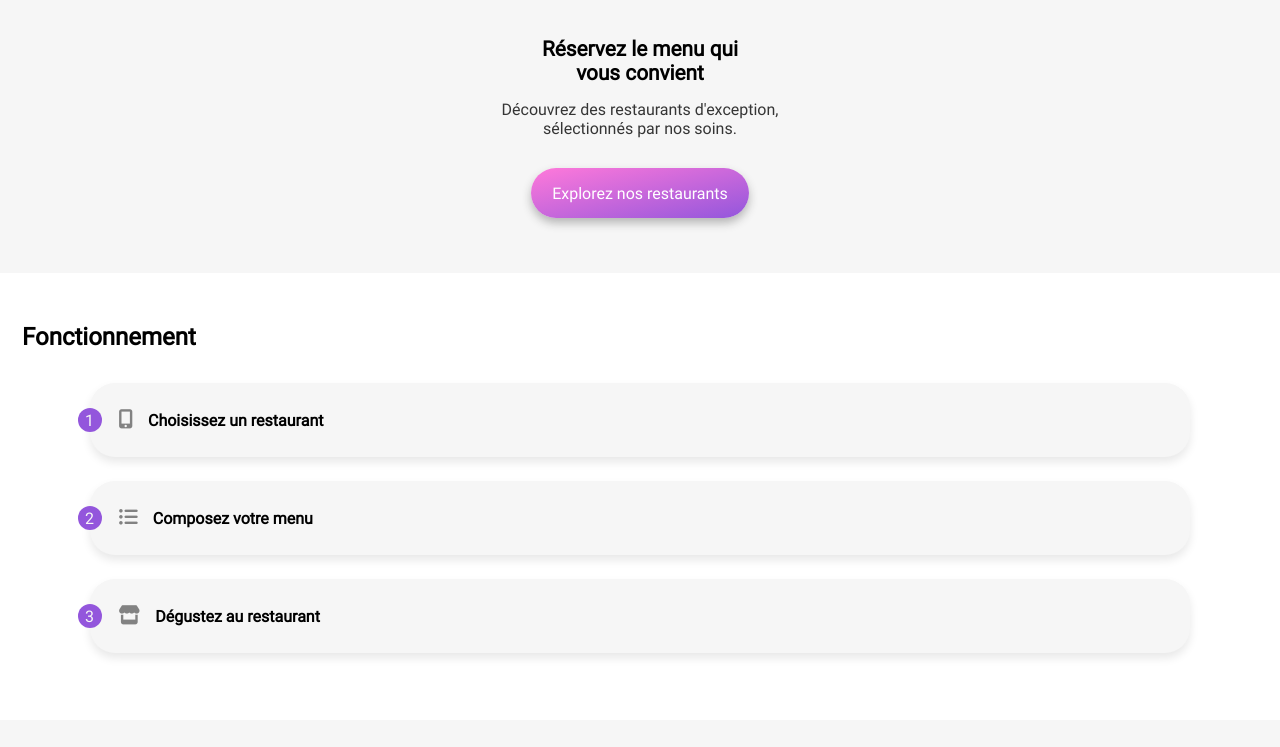
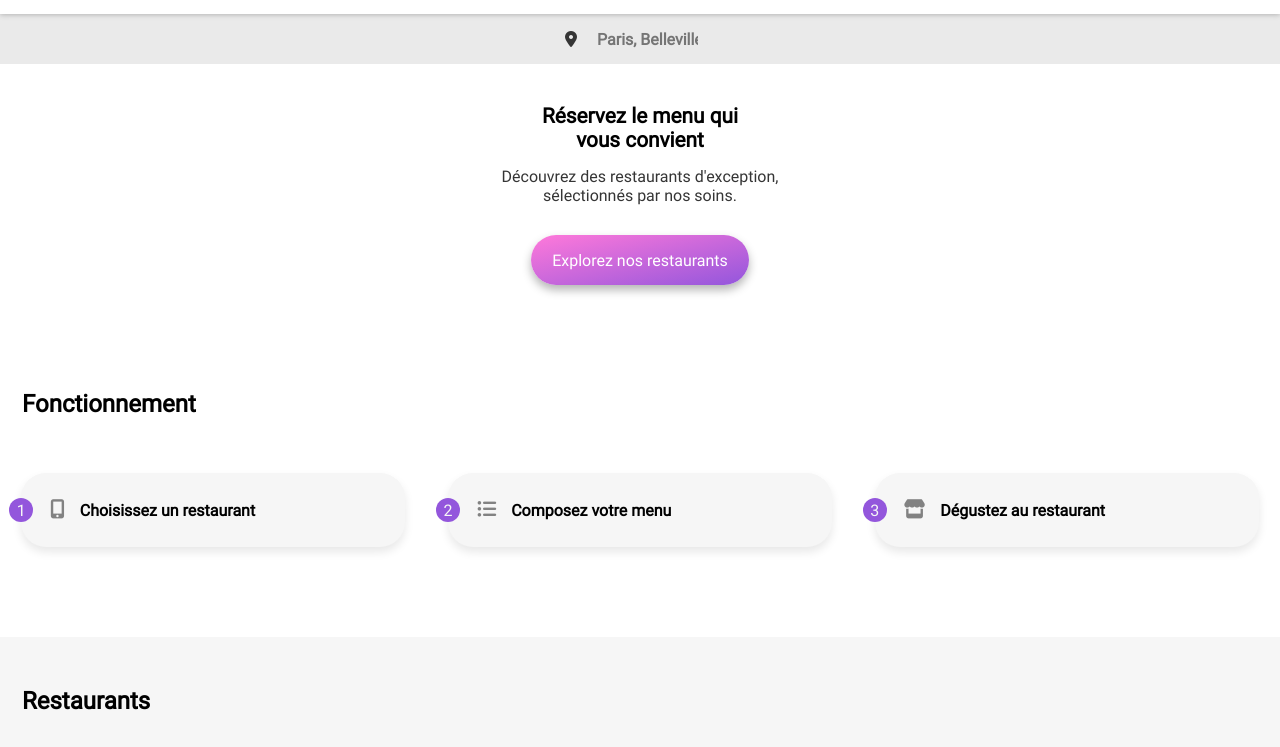
Before and after one commit to y4wee/quentinjambert_3_29032021, a website: page index.html in a window 1280 px wide. Shown: the part 116-863 px from the top of the page. Drawn offline with Linux system fonts and the light colour scheme; grey boxes are pictures that could not be loaded.

Commit message:
version finale responsive validé w3c

```diff
--- a/sass/base/_base.scss
+++ b/sass/base/_base.scss
@@ -14,6 +14,6 @@ body {
         min-width: 350px;
     }
     @include desktop {
-        max-width: 1440px;
+        background-color: $colorBack1;
     }
 }
--- a/sass/base/_typograpie.scss
+++ b/sass/base/_typograpie.scss
@@ -39,6 +39,9 @@
     &Logo {
         font-family: 'shrikhand';
         font-size: 1.2em;
+        @include desktop {
+            font-size: 1.5em;
+        }
     }
 }
 // font des h2 menu
--- a/sass/components/_buttons.scss
+++ b/sass/components/_buttons.scss
@@ -17,7 +17,7 @@
     &:hover {
         opacity: 0.85;
         box-shadow: 0 5px 10px lighten($colorBack3, 30%);
-        transform: scale(1.1);
+        transform: scale(1.05);
     }
 }
 // boutons favoris en forme de coeur
--- a/sass/layouts/_fonctionnement.scss
+++ b/sass/layouts/_fonctionnement.scss
@@ -1,10 +1,25 @@
 .fonctionSection {
     @extend %flex;
     flex-direction: column;
+    width: 100%;
+    margin: auto;
     h1 {
         margin: $marginTitre;
     }
     padding-bottom: 55px;
+    @include desktop {
+        max-width: 1440px;
+        flex-direction: row;
+        flex-wrap: wrap;
+        background-color: white;
+        h1 {
+            width: 100%
+        }
+        .fonctionRule {
+            width: 30%;
+            margin: 35px auto;
+        }
+    }
 }
 .fonctionRule {
     @extend %flex;
--- a/sass/layouts/_footer.scss
+++ b/sass/layouts/_footer.scss
@@ -3,6 +3,15 @@
     flex-direction: column;
     background-color: $colorBack3;
     padding-bottom: 35px;
+    @include desktop {
+        flex-direction: row;
+        flex-wrap: wrap;
+        justify-content: center;
+        &Logo {
+            width: 100%;
+            text-align: center;
+        }
+    }
     &Logo {
         color: white;
         margin: 27px 0 20px 25px;
--- a/sass/layouts/_form.scss
+++ b/sass/layouts/_form.scss
@@ -2,6 +2,11 @@
     @extend %flex;
     flex-direction: column;
     align-items: center;
+    width: 100%;
+    margin: auto;
+    @include desktop {
+        max-width: 1440px;
+    }
     .formLocalisation {
         @include flexCenter;
         width: 100%;
@@ -28,6 +33,9 @@
         text-align: center;
         width: 100%;
         background-color: $colorBack1;
+        @include desktop {
+            background-color: white;
+        }
         & :nth-child(1) {
             max-width: 200px;
             margin: 40px 0 15px;
--- a/sass/layouts/_header.scss
+++ b/sass/layouts/_header.scss
@@ -1,8 +1,6 @@
 header {
-    @extend %flex;
+    @include flexCenter;
     height: 63px;
-    align-items: center;
-    justify-content: center;
     position: relative;
     img {
         width: 163px;
@@ -10,10 +8,23 @@ header {
     }
     .fa-arrow-left {
         position: absolute;
-        top: 19px;
+        top: 20px;
         left: 20px;
         font-size: 1.5em;
         color: $colorBack3;
+    }
+    @include desktop {
+        height: 130px;
+        background-color: white;
+        img {
+            width: 200px;
+            height: auto;
+        }
+        .fa-arrow-left {
+            top: 53px;
+            left: 40px;
+            font-size: 1.9em;
+        }
     }
 }
 .headerAcceuil {
--- a/sass/layouts/_menu.scss
+++ b/sass/layouts/_menu.scss
@@ -5,6 +5,24 @@
     &Gout {
         @include backImage(gout);
         background-position: left 60% top 50%;
+    }
+    &Enchantee {
+        @include backImage(enchantee);
+        background-position: left 60% top 50%;
+    }
+    &Francaise {
+        @include backImage(francaise);
+        background-position: left 5% bottom 10%;
+    }
+    &Delice {
+        @include backImage(delice);
+        background-position: left;
+    }
+    @include tablette {
+        height: 400px;
+    }
+    @include desktop {
+        height: 500px;
     }
     &Text {
         width: 100%;
@@ -38,6 +56,21 @@
     &Button {
         width: 190px;
         margin: 45px auto;
+    }
+    @include mediaMenu {
+        flex-direction: row;
+        flex-wrap: wrap;
+        justify-content: center;
+        div {
+            width: 33%;
+            min-width: 350px;
+            h2 {
+                margin-left: 15%;
+            }
+        }
+        &Button {
+            margin: 80px auto 60px;
+        }
     }
 }
 //animation chargement de page
--- a/sass/layouts/_restaurants.scss
+++ b/sass/layouts/_restaurants.scss
@@ -1,11 +1,21 @@
 .restaurantSection {
     @extend %flex;
     flex-direction: column;
+    width: 100%;
     background-color: $colorBack1;
     h1 {
         margin: $marginTitre;
     }
     padding-bottom: 50px;
+    @include tabletteDesktop {
+        max-width: 1440px;
+        margin: auto;
+        flex-direction: row;
+        flex-wrap: wrap;
+        h1 {
+            width: 100%;
+        }
+    }
 }
 .restaurantCarte {
     @extend %flex;
@@ -15,6 +25,9 @@
     margin: 10px auto;
     border-radius: 18px;
     box-shadow: 0 5px 10px lighten($colorBack3, 70%);
+    @include tabletteDesktop {
+        margin: 15px auto;
+    }
     a {
         text-decoration: none;
     }
--- a/sass/utils/_mixins.scss
+++ b/sass/utils/_mixins.scss
@@ -1,16 +1,26 @@
 // responsive
 @mixin mobile {
-    @media screen and (max-width: 599px) {
+    @media screen and (max-width: 699px) {
         @content;
     }
 }
 @mixin tablette {
-    @media screen and (min-width: 600px) and (max-width: 1024px) {
+    @media screen and (min-width: 700px) and (max-width: 1024px) {
         @content;
     }
 }
 @mixin desktop {
     @media screen and (min-width: 1025px) {
+        @content;
+    }
+}
+@mixin tabletteDesktop {
+    @media screen and (min-width: 700px) {
+        @content;
+    }
+}
+@mixin mediaMenu {
+    @media screen and (min-width: 1100px) {
         @content;
     }
 }
--- a/sass/utils/_variables.scss
+++ b/sass/utils/_variables.scss
@@ -15,7 +15,7 @@ $marginTitre: 50px 0 20px 22px;
 $arcDuration: 0.9s;
 $spinnerDuration: 3s;
 $spinnerDelay: 0.2s;
-$slideDuration: 0.4s;
+$slideDuration: 0.3s;
 $slideDelay: $spinnerDuration + $spinnerDelay;
 $outDelay: $slideDelay + $slideDuration;
 $shadowMin: 0px 0px 10px;
@@ -28,10 +28,10 @@ $menuDuration: 0.25s;
 $menuDelay: 0.2s;
 $buttonDuration: 0.65s;
 //checkbox animation
-$checkboxDuration: 0.3s;
-$checkboxDelay: 0.15s;
+$checkboxDuration: 0.25s;
+$checkboxDelay: 0.125s;
 
-//palette du gout
+//palette du gout animation
 $goutEntreeNb: 3;
 $goutPlatNb: 3;
 $goutDessertNb: 3;
@@ -39,7 +39,7 @@ $goutDessertNb: 3;
 $goutPlatDelay: $checkboxDuration + $checkboxDelay * $goutEntreeNb;
 $goutDessertDelay: $goutPlatDelay + $checkboxDuration + $checkboxDelay * $goutPlatNb;
 $goutButtonDelay: $goutDessertDelay + $checkboxDuration + $checkboxDelay * $goutDessertNb;
-// note enchantée
+// note enchantée animation
 $enchanteeEntreeNb: 4;
 $enchanteePlatNb: 3;
 $enchanteeDessertNb: 3;
@@ -47,7 +47,7 @@ $enchanteeDessertNb: 3;
 $enchanteePlatDelay: $checkboxDuration + $checkboxDelay * $enchanteeEntreeNb;
 $enchanteeDessertDelay: $enchanteePlatDelay + $checkboxDuration + $checkboxDelay * $enchanteePlatNb;
 $enchanteeButtonDelay: $enchanteeDessertDelay + $checkboxDuration + $checkboxDelay * $enchanteeDessertNb;
-//a la francaise
+//a la francaise animation
 $francaiseEntreeNb: 3;
 $francaisePlatNb: 3;
 $francaiseDessertNb: 3;
@@ -55,7 +55,7 @@ $francaiseDessertNb: 3;
 $francaisePlatDelay: $checkboxDuration + $checkboxDelay * $francaiseEntreeNb;
 $francaiseDessertDelay: $francaisePlatDelay + $checkboxDuration + $checkboxDelay * $francaisePlatNb;
 $francaiseButtonDelay: $francaiseDessertDelay + $checkboxDuration + $checkboxDelay * $francaiseDessertNb;
-//delice des sens
+//delice des sens animation
 $deliceEntreeNb: 3;
 $delicePlatNb: 3;
 $deliceDessertNb: 3;
```
Also changed, not shown: menu/delice-des-sens.html (+2 -2 lines), menu/la-francaise.html (+2 -2 lines), menu/note-enchantee.html (+1 -1 lines), css/style.css, 1 other file.
